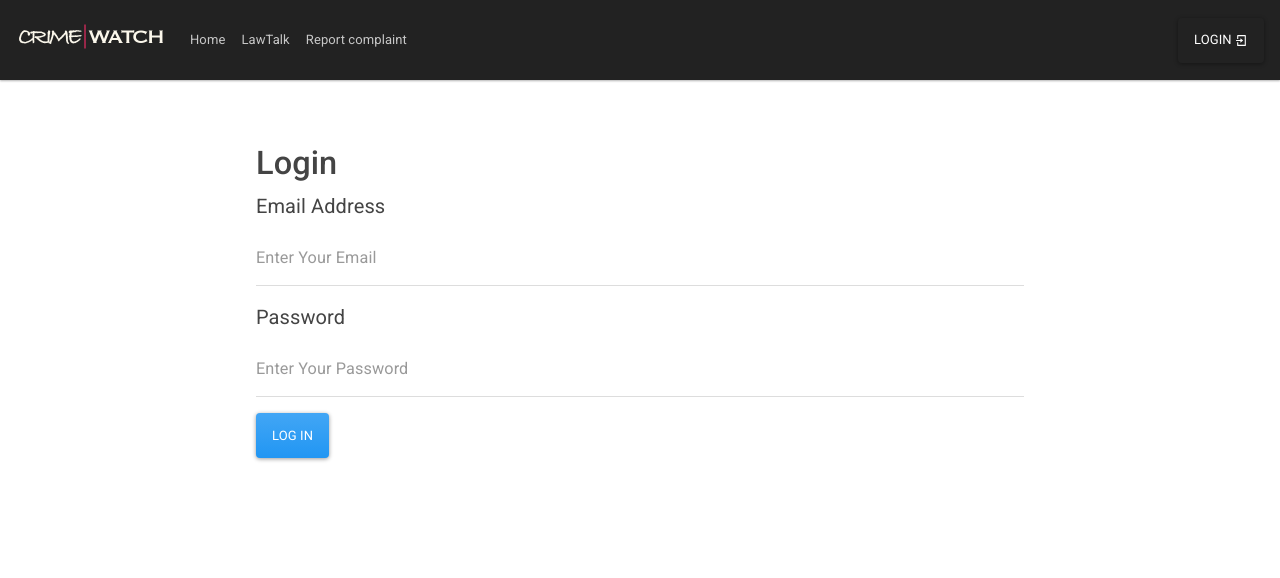
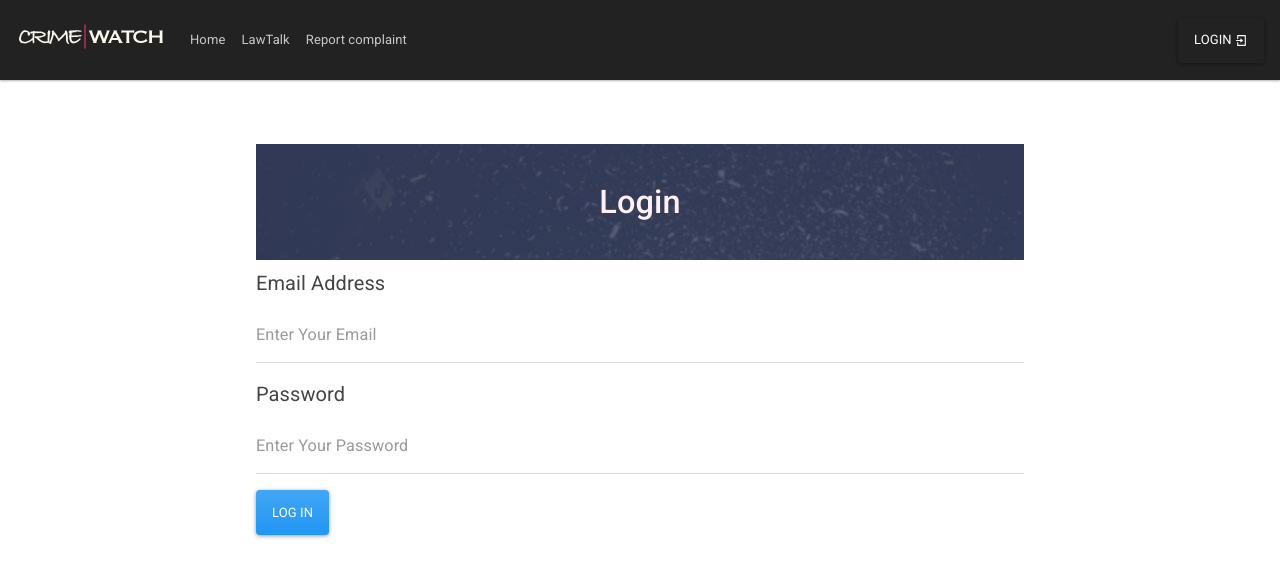
Before and after one commit to kavindasr/se_react_fe, a React (Create React App) app in the folder web-app/: page /Login in a window 1280 px wide. Shown: the top 578 px of the page. Built offline with nearby package versions, Linux system fonts and the light colour scheme.

Commit message:
Update Login.css

```diff
--- a/web-app/src/components/Login/Login.css
+++ b/web-app/src/components/Login/Login.css
@@ -1,4 +1,4 @@
-.heading{
+.heading1{
     text-align: center;
     padding-bottom: 5%;
     padding-top: 5%;
```
